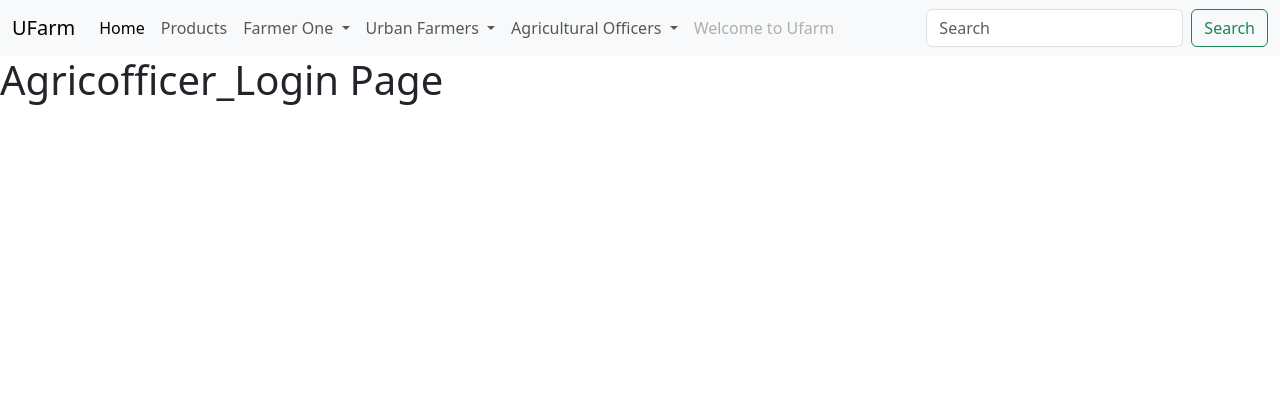
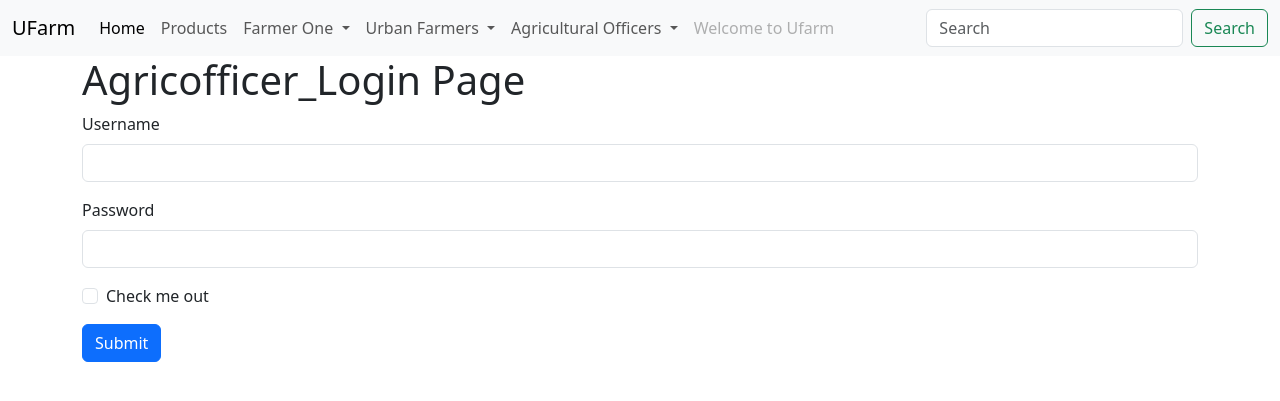
Before and after one commit to kalosius/Urban-Farm, a Django app: page /agricofficer_login/ in a window 1280 px wide. Shown: the top 401 px of the page. Run offline with Django 5.2, Linux system fonts and the light colour scheme.

Commit message:
login for agric office

```diff
--- a/ufarm_app/templates/authentication/agricofficer_login.html
+++ b/ufarm_app/templates/authentication/agricofficer_login.html
@@ -1,4 +1,26 @@
 {% extends 'base.html' %}
 {% block content %}
-    <h1>Agricofficer_Login Page</h1>
+{% for message in messages %}
+{{ message }}
+{% endfor %}
+    <div class="container">
+        <h1>Agricofficer_Login Page</h1>
+    <form method="POST" action="{% url 'agricofficer_login' %}">
+        {% csrf_token %}
+        <div class="mb-3">
+          <label for="username" class="form-label">Username</label>
+          <input type="text" class="form-control" name="username">
+        </div>
+        <div class="mb-3">
+          <label for="password" class="form-label">Password</label>
+          <input type="password" class="form-control" name="password">
+        </div>
+        <div class="mb-3 form-check">
+          <input type="checkbox" class="form-check-input" id="exampleCheck1">
+          <label class="form-check-label" for="exampleCheck1">Check me out</label>
+        </div>
+        <button type="submit" class="btn btn-primary">Submit</button>
+      </form>
+    </div>
+
 {% endblock %}
--- a/ufarm_app/templates/base.html
+++ b/ufarm_app/templates/base.html
@@ -8,6 +8,7 @@
     <link href="https://cdn.jsdelivr.net/npm/bootstrap@5.3.3/dist/css/bootstrap.min.css" rel="stylesheet" integrity="sha384-QWTKZyjpPEjISv5WaRU9OFeRpok6YctnYmDr5pNlyT2bRjXh0JMhjY6hW+ALEwIH" crossorigin="anonymous">
   </head>
   <body>
+
     {% include 'navbar.html' %}
 
     {% block content %}
--- a/ufarm_app/templates/homepages/agricofficer_home.html
+++ b/ufarm_app/templates/homepages/agricofficer_home.html
@@ -0,0 +1,6 @@
+{% block content %}
+{% for message in messages %}
+{{ message }}
+{% endfor %}
+
+{% endblock %}
--- a/ufarm_app/urls.py
+++ b/ufarm_app/urls.py
@@ -10,6 +10,13 @@ urlpatterns = [
     # Login Urls
     path('urbanfarmer_login/', views.urbanfarmer_login, name="urbanfarmer_login"),
     path('agricofficer_login/', views.agricofficer_login, name="agricofficer_login"),
-    path('farmerone_login/', views.farmerone_login, name="farmerone_login")
+    path('farmerone_login/', views.farmerone_login, name="farmerone_login"),
+
+    # main urls
+    path('agricofficer_home/', views.agricofficer_home, name="agricofficer_home"),
+    path('farmerone_home/', views.farmerone_home, name="farmerone_home"),
+    path('urbanfarmer_home/', views.urbanfarmer_home, name="urbanfarmer_home"),
+
+
 
 ]
--- a/ufarm_app/views.py
+++ b/ufarm_app/views.py
@@ -1,7 +1,21 @@
-from django.shortcuts import render
+from django.shortcuts import render, redirect
+from django.contrib.auth import authenticate, login, logout
+from django.contrib import messages
+
 
 # Create your views here.
 
+
+
+# Main Views
+def agricofficer_home(request):
+    return render(request, 'homepages/agricofficer_home.html')
+
+def farmerone_home(request):
+    return render(request, 'homepages/farmerone_home.html')
+
+def urbanfarmer_home(request):
+    return render(request, 'homepages/urbanfarmer_home.html')
 
 
 # Login Views
@@ -9,6 +23,17 @@ def urbanfarmer_login(request):
     return render(request, 'authentication/urbanfarmer_login.html')
 
 def agricofficer_login(request):
+    if request.method == "POST":
+        username = request.POST['username']
+        password = request.POST['password']
+        user = authenticate(request, username=username, password=password)
+        if user is not None:
+            login(request, user)
+            messages.success(request, ("You Have Been Logged In!"))
+            return redirect('agricofficer_home')
+        else:
+            messages.success(request, "Wrong Credentials")
+            return redirect('agricofficer_login')
     return render(request, 'authentication/agricofficer_login.html')
 
 def farmerone_login(request):
```
Also changed, not shown: ufarm_app/templates/authentication/farmerone_login.html (+22 -1 lines), ufarm_app/templates/authentication/urbanfarmer_login.html (+20 -0 lines), db.sqlite3.
